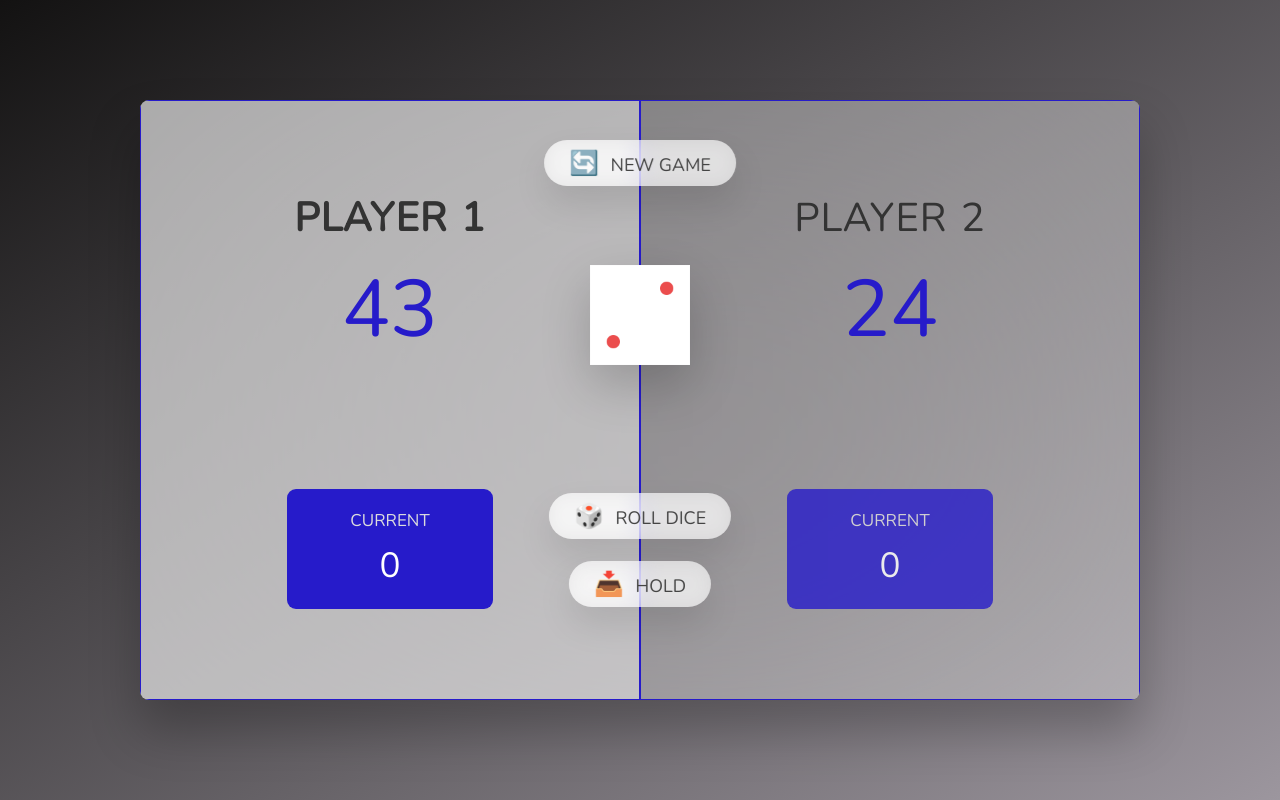
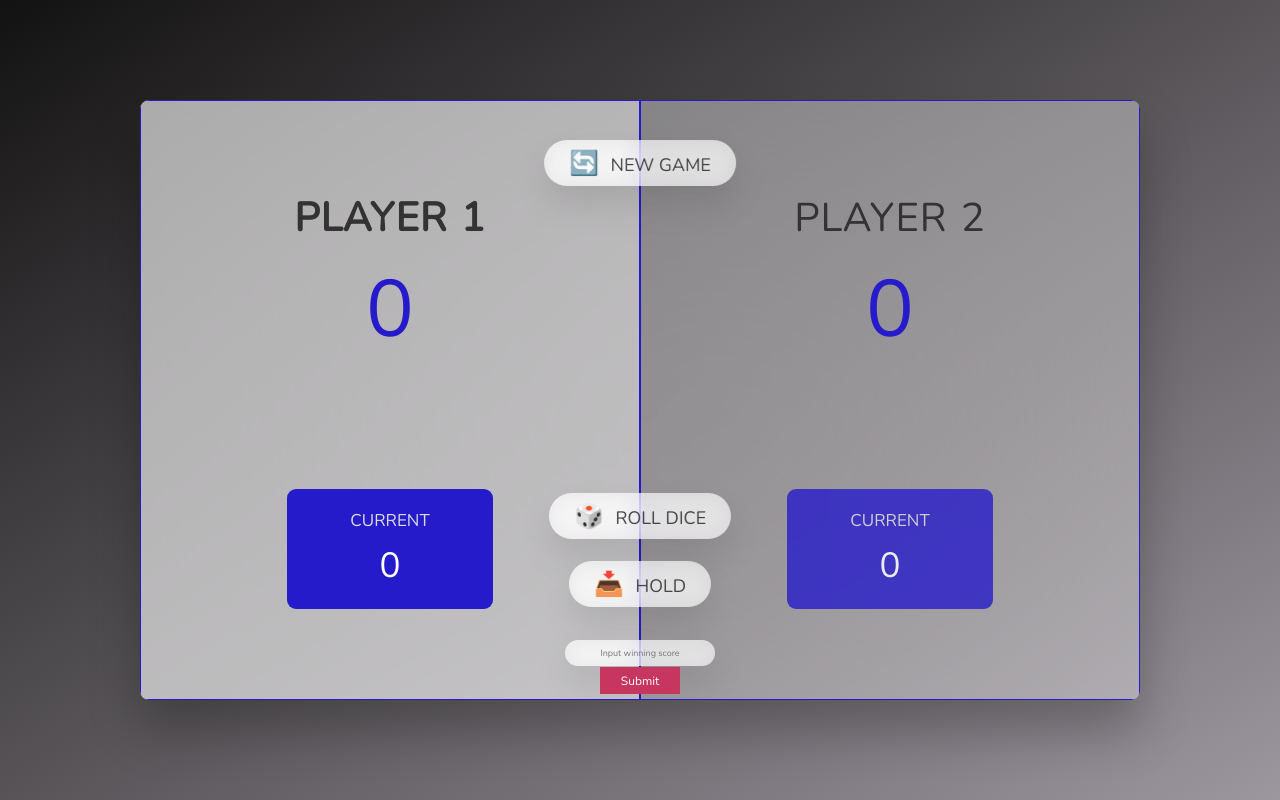
Before and after one commit to DavidNED/pig-game-project, a website built with Parcel: page index.html in a window 1280 px wide. Built offline with nearby package versions, Linux system fonts and the light colour scheme.

Commit message:
first modification

```diff
--- a/index.html
+++ b/index.html
@@ -30,6 +30,8 @@
       <button class="btn btn--new">🔄 New game</button>
       <button class="btn btn--roll">🎲 Roll dice</button>
       <button class="btn btn--hold">📥 Hold</button>
+      <input class="input--endscore" placeholder="Input winning score" />
+      <button class="btn--submit">Submit</button>
     </main>
     <script src="script.js"></script>
   </body>
--- a/package.json
+++ b/package.json
@@ -2,7 +2,7 @@
   "name": "starter",
   "version": "1.0.0",
   "description": "pig-game",
-  "main": "script.js",
+  "default": "index.html",
   "scripts": {
     "start": "parcel index.html",
     "build": "parcel build index.html"
--- a/script.js
+++ b/script.js
@@ -20,8 +20,6 @@ const state = {
   isPlaying: true,
   endScore: 60,
 };
-
-window.s = state;
 
 function init() {
   dice.style.display = 'none';
```
